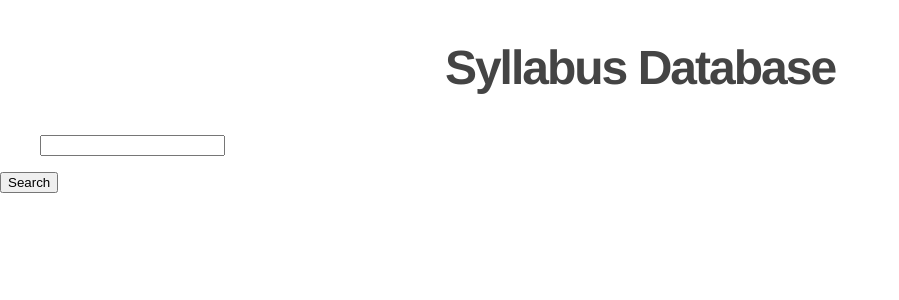
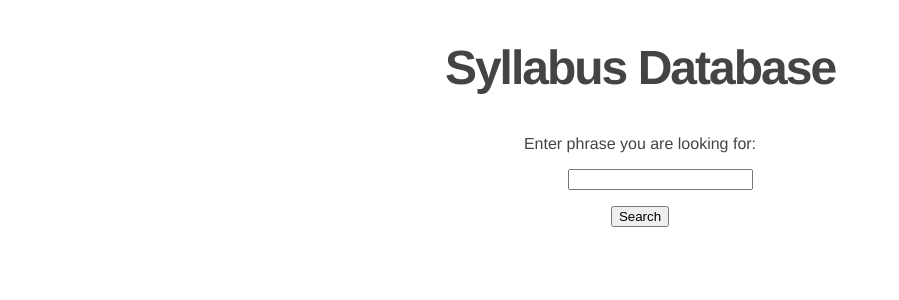
Before and after one commit to PiotrCenda/syllabus-scrap-into-graph, a Flask app: page / in a window 1280 px wide. Shown: the top 300 px of the page, without its empty margins (0-899 px from the left). Run offline with Flask 2, Linux system fonts and the light colour scheme; some libraries are stand-ins or nearby versions.

Commit message:
css update

```diff
--- a/static/css/main.css
+++ b/static/css/main.css
@@ -27,6 +27,9 @@ table {
     overflow: hidden;
     text-overflow: ellipsis;
     word-wrap: break-word;
+    margin-left: auto;
+    margin-right: auto;
+    width: '50%'
 }
 table.center {
     margin-left: auto;
--- a/templates/index.html
+++ b/templates/index.html
@@ -2,6 +2,7 @@
     <title>Syllabus Database</title>
         <link rel="stylesheet" href="{{ url_for('static', filename='css/main.css') }}">
 <h2>Syllabus Database</h2>
+<div>
 {% with messages = get_flashed_messages() %}
   {% if messages %}
     <ul class="flashes">
@@ -12,11 +13,13 @@
   {% endif %}
 {% endwith %}
 {% from "_formhelpers.html" import render_field %}
-<form method="post">
+<form method="post" style="text-align:center">
   <dl>
     <p>
+      Enter phrase you are looking for:
     {{ render_field(form.search) }}
   </p></dl>
   <p><input type="submit" value="Search">
 </p></form>
+</div>
 </doctype>
--- a/templates/results.html
+++ b/templates/results.html
@@ -2,5 +2,8 @@
     <title>Syllabus Database</title>
     <link rel="stylesheet" href="{{ url_for('static', filename='css/main.css') }}">
     <h2>Results</h2>
-    {{ table }}
+    <div  margin: auto; width: 50%;;>
+        {{ table }}
+    </div>
+
     </doctype>
```
